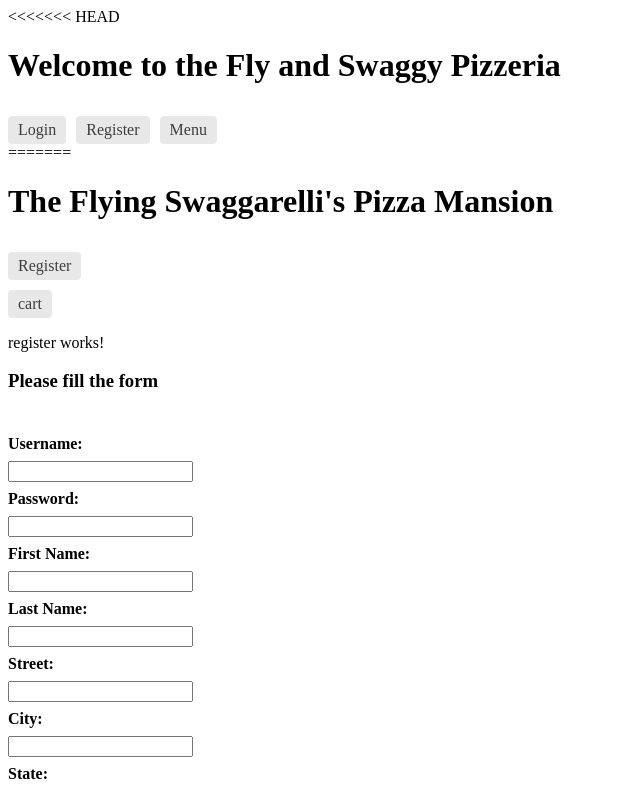
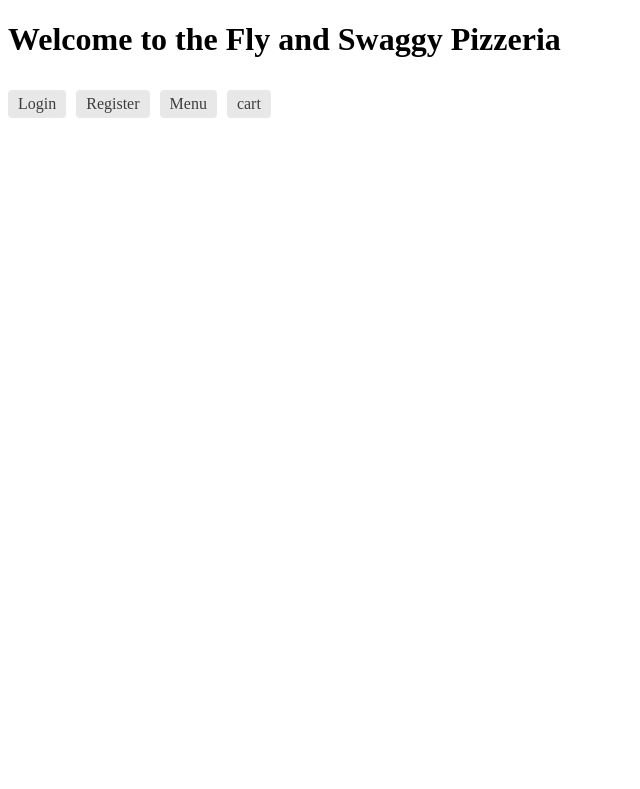
Before and after one commit to 220926-Java-Angular-NG/Fly-Swaggy-Pizzerria-FrontEnd, an Angular app in the folder pizzerria/: page / in a window 1280 px wide. Shown: the top 789 px of the page, without its empty margins (0-640 px from the left). Built offline with nearby package versions, Linux system fonts and the light colour scheme.

Commit message:
Changes from merge broke a few things, they should be fixed now

```diff
--- a/pizzerria/src/app/app.component.html
+++ b/pizzerria/src/app/app.component.html
@@ -1,23 +1,9 @@
-<<<<<<< HEAD
 <h1>Welcome to the {{title}}</h1>
 <nav>
     <a routerLink="/login">Login</a>
     <a routerLink="/register">Register</a>
     <a routerLink="/menu">Menu</a>
+    <a routerLink="/cart">cart</a>
 </nav>
 <router-outlet></router-outlet>
 <app-messages></app-messages>
-=======
-
-<h1>The Flying Swaggarelli's Pizza Mansion</h1>
-
-<nav>
-  <a routerLink="/register">Register</a>
-  <br>
-  <a routerLink="/cart">cart</a>
-</nav>
-
-<router-outlet></router-outlet>
-
-<app-register></app-register>
->>>>>>> 7a6ae2366507567b51f39c2c4feec599979bd610
--- a/pizzerria/src/app/app.module.ts
+++ b/pizzerria/src/app/app.module.ts
@@ -7,8 +7,6 @@ import { RegisterComponent } from './components/register/register.component';
 import { LoginComponent } from './components/login/login.component';
 import { MessagesComponent } from './components/messages/messages.component';
 import { FormsModule, ReactiveFormsModule } from '@angular/forms';
-import { AppRoutingModule } from './app-routing.module';
-import { HttpClient, HttpClientModule } from '@angular/common/http';
 import { CartComponent } from './components/cart/cart.component';
 
 @NgModule({
```
